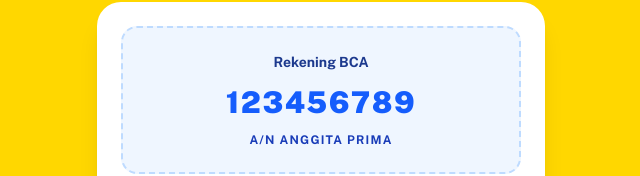
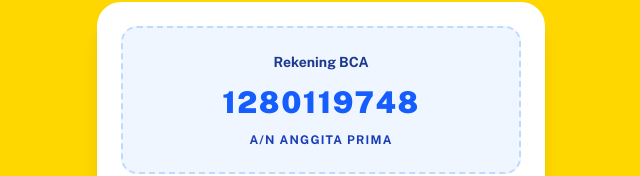
Before and after one commit to Hadiyanto/rpn-frontend, a Next.js app: page /bukti-transfer/1 in a window 1280 px wide. Shown: the part 146-322 px from the top of the page, without its empty margins (319-959 px from the left). Built offline with nearby package versions, Linux system fonts and the light colour scheme.

Commit message:
update wa message

```diff
--- a/app/bukti-transfer/[id]/page.tsx
+++ b/app/bukti-transfer/[id]/page.tsx
@@ -93,7 +93,7 @@
                     <div className="p-6 space-y-4">
                         <div className="bg-blue-50 border-2 border-dashed border-blue-200 rounded-2xl p-6 text-center space-y-3">
                             <h3 className="text-sm font-bold text-blue-900">Rekening BCA</h3>
-                            <p className="font-black text-3xl text-blue-600 tracking-wider">123456789</p>
+                            <p className="font-black text-3xl text-blue-600 tracking-wider">1280119748</p>
                             <p className="text-xs font-bold text-blue-800 uppercase tracking-widest">A/N Anggita Prima</p>
                         </div>
 
--- a/app/pesan/page.tsx
+++ b/app/pesan/page.tsx
@@ -278,7 +278,7 @@
                     {/* {submittedOrder.payment_method === 'TRANSFER' && (
                         <div className="bg-blue-50 border border-blue-100 rounded-2xl p-5 text-center mb-6">
                             <p className="text-sm font-semibold text-blue-900 mb-2">Silahkan transfer ke rekening BCA:</p>
-                            <p className="text-2xl font-black text-blue-700 tracking-wider mb-1">1234567</p>
+                            <p className="text-2xl font-black text-blue-700 tracking-wider mb-1">1280119748</p>
                             <p className="text-sm font-bold text-blue-800">a/n Anggita Prima</p>
 
                             {!submittedOrder.transfer_img_url ? (
```
